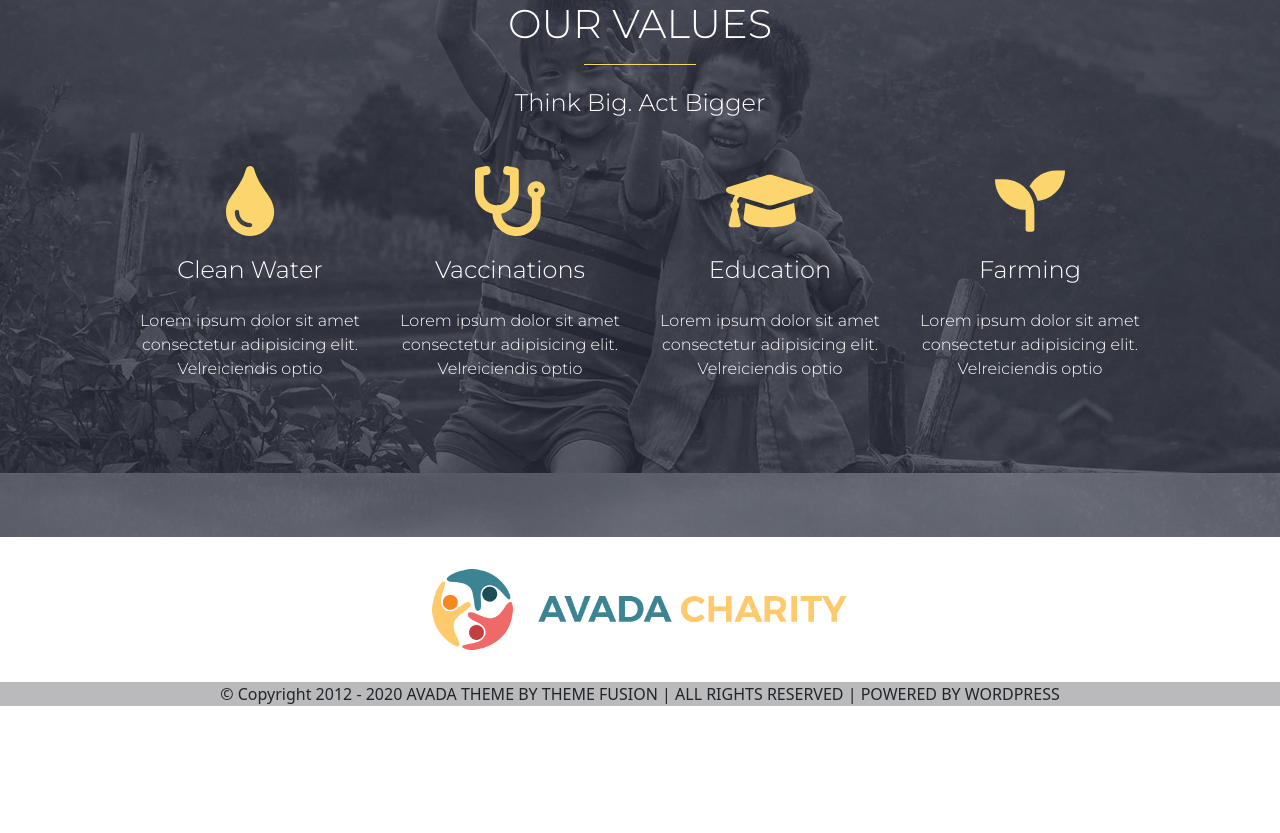
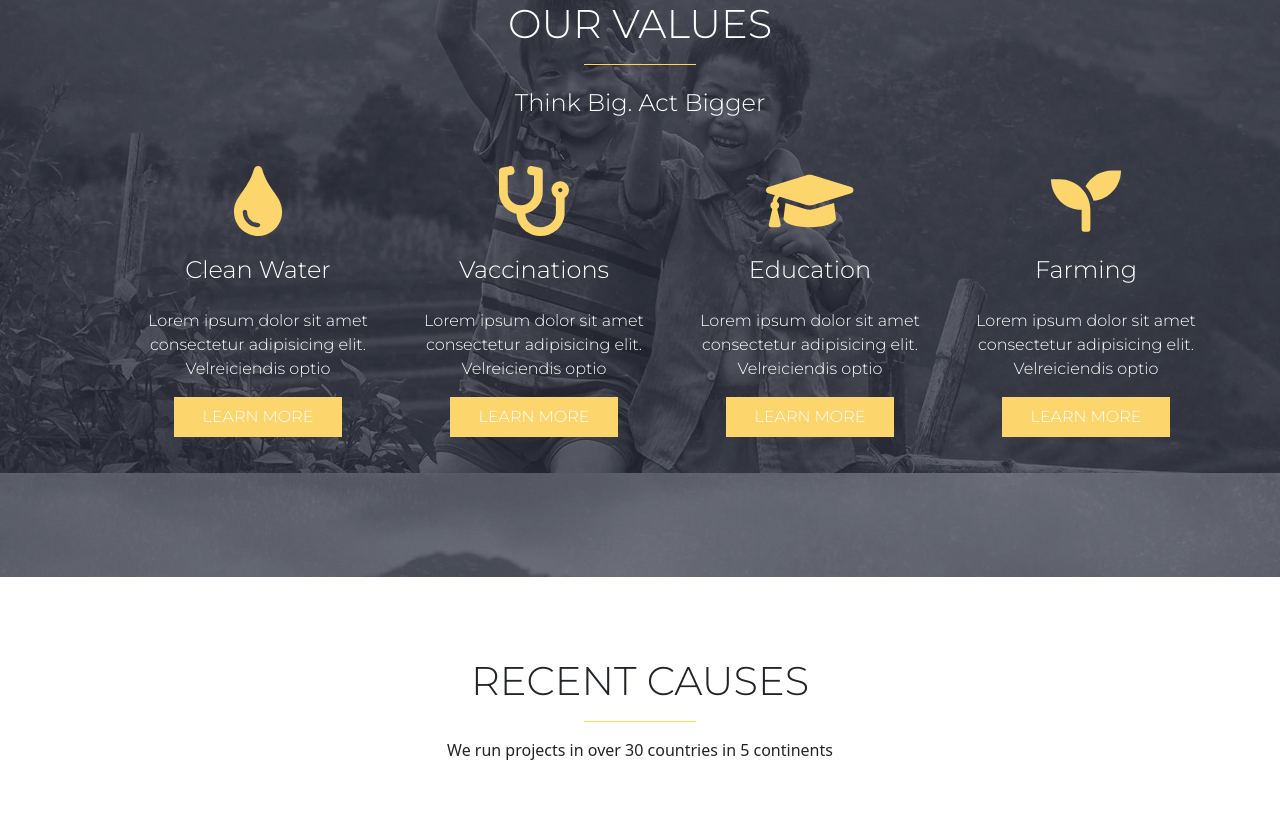
Before and after one commit to rota99C/proj-html-vuejs, a Vue app: page / in a window 1280 px wide. Shown: the part 1547-2380 px from the top of the page. Before the commit the page ends 2269 px from the top, so only its background shows below. Built offline with nearby package versions, Linux system fonts and the light colour scheme.

Commit message:
CONTINUAZIONE CON SECTION CAUSES

```diff
--- /dev/null
+++ b/src/components/MainCauses.vue
@@ -0,0 +1,54 @@
+<template>
+  <section id="MainCauses">
+    <h1>RECENT CAUSES</h1>
+    <hr />
+    <p>We run projects in over 30 countries in 5 continents</p>
+    <div>
+      <img v-for="image in images" :key="image" :src="images.src" alt="" />
+    </div>
+  </section>
+</template>
+
+<script>
+export default {
+  data() {
+    return {
+      images: [
+        {
+          src: "../assets/img/avada-charity-fair-trade-featured.jpg",
+        },
+        {
+          src: "../assets/img/avada-charity-shelter-featured.jpg",
+        },
+        {
+          src: "../assets/img/avada-charity-farming-featured.jpg",
+        },
+        {
+          src: "../assets/img/avada-charity-vaccines-featured.jpg",
+        },
+      ],
+    };
+  },
+};
+</script>
+
+<style lang="scss">
+@import "../assets/style/common.scss";
+#MainCauses {
+  text-align: CENTER;
+  margin: 80px;
+  h1 {
+    font-family: "Montserrat", sans-serif;
+  }
+  hr {
+    width: 10%;
+    height: 1px;
+    color: $golden;
+    opacity: 1;
+    margin: 1rem auto;
+  }
+  .images {
+    width: 100%;
+  }
+}
+</style>
--- a/src/components/MainValues.vue
+++ b/src/components/MainValues.vue
@@ -5,11 +5,14 @@
       <hr />
       <h4 class="mt-4">Think Big. Act Bigger</h4>
     </div>
-    <div class="container-value d-flex text-center">
-      <div class="col-3" v-for="value in values" :key="value">
+    <div class="container-value d-flex text-center m-auto">
+      <div class="col-3 ms-2 me-2" v-for="value in values" :key="value">
         <font-awesome-icon :icon="['fas', value.iconName]" />
         <h4 class="mb-4">{{ value.name }}</h4>
         <p>{{ value.description }}</p>
+        <button class="golden_button_full">
+          <a href="" class="text-decoration-none">LEARN MORE</a>
+        </button>
       </div>
     </div>
   </section>
--- a/src/components/SiteMain.vue
+++ b/src/components/SiteMain.vue
@@ -2,7 +2,7 @@
   <div id="SiteMain">
     <MainMission />
     <MainValues />
-    <section id="Mainvalues"></section>
+    <MainCauses />
     <section id="Mainaricles"></section>
     <section id="Mainjoin"></section>
   </div>
@@ -11,10 +11,12 @@
 <script>
 import MainMission from "./MainMission.vue";
 import MainValues from "./MainValues.vue";
+import MainCauses from "./MainCauses.vue";
 export default {
   components: {
     MainMission,
     MainValues,
+    MainCauses,
   },
 };
 </script>
```
